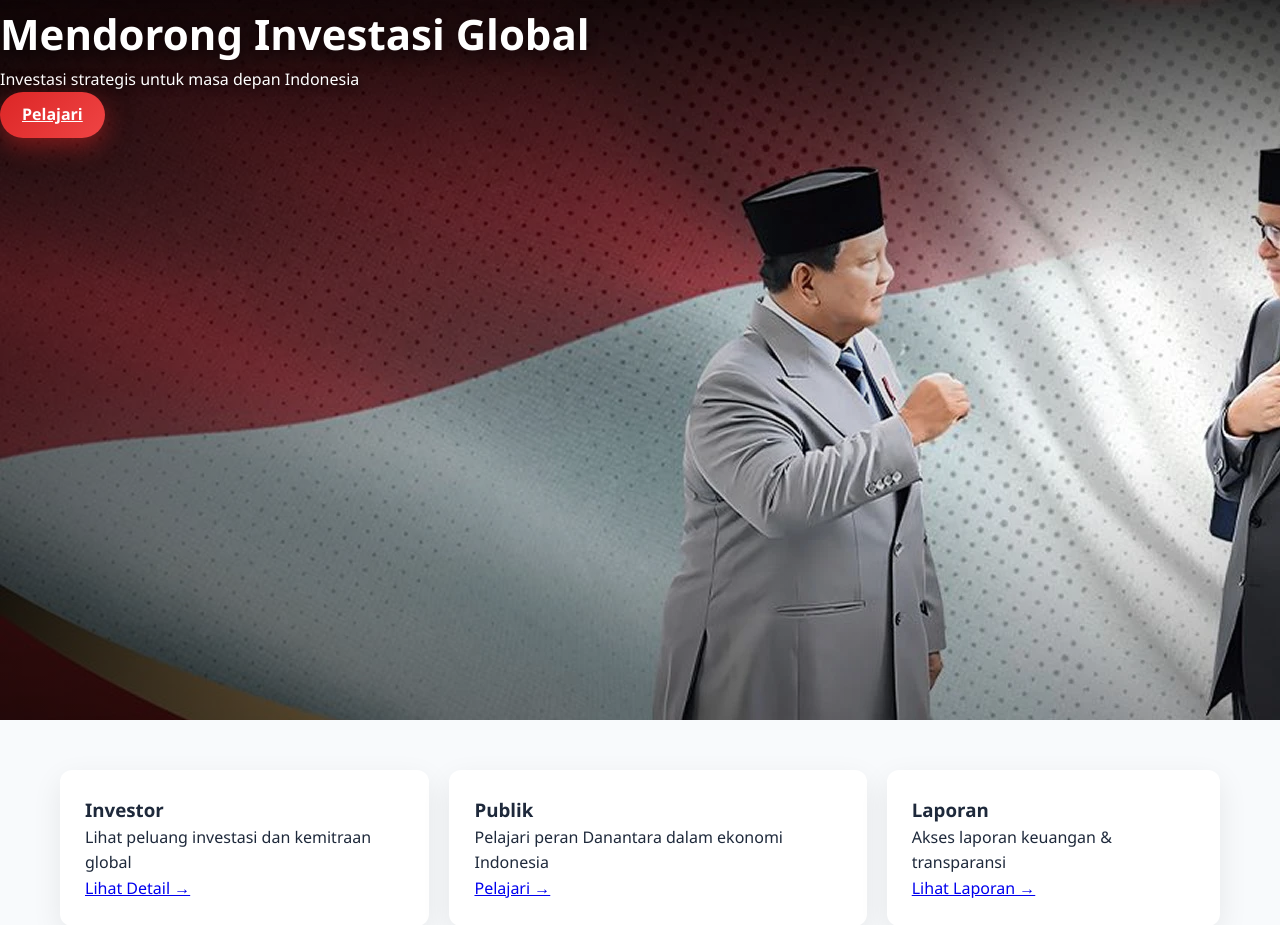
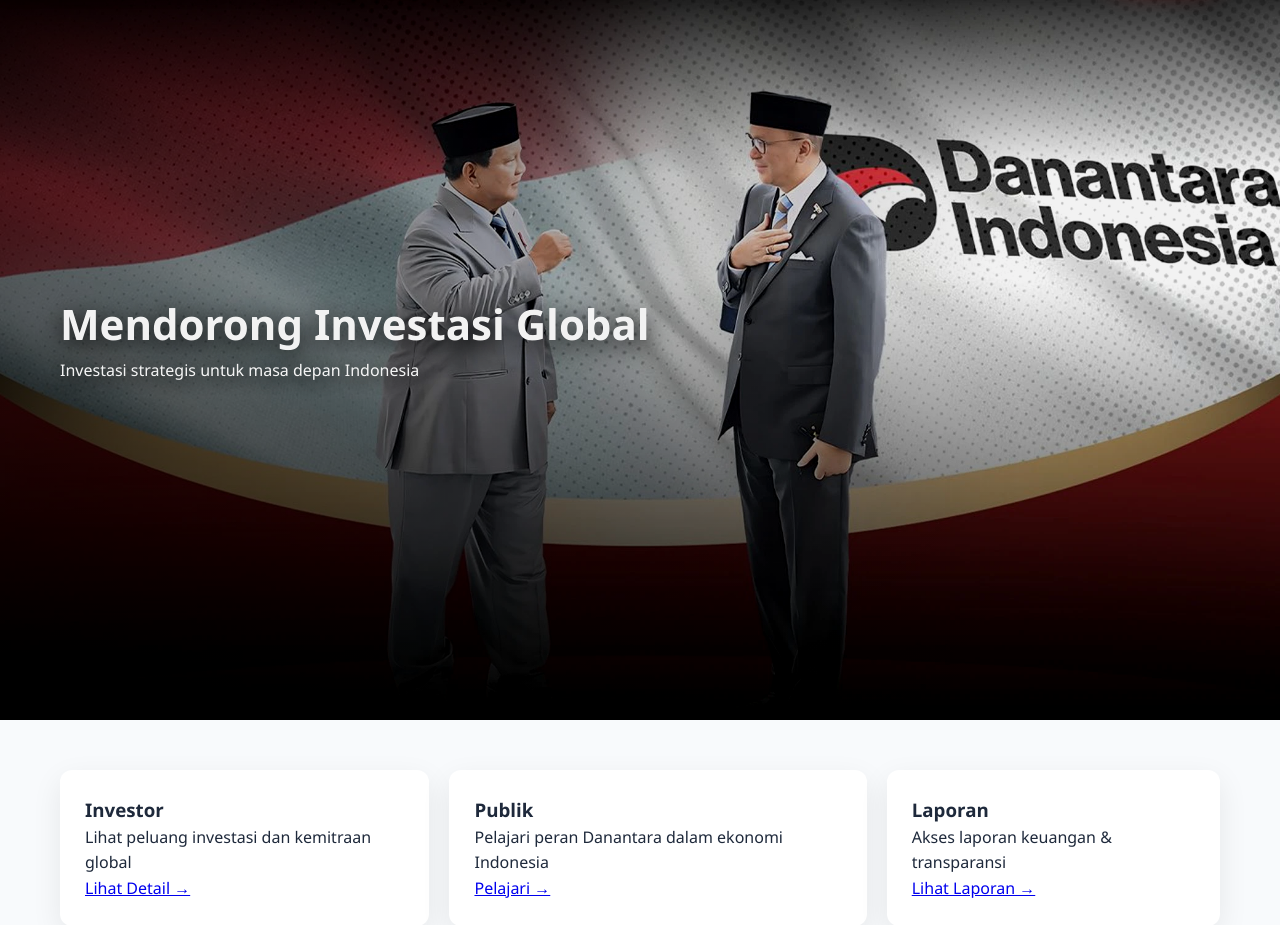
Before and after one commit to JaydenLee24/danantara-redesign, a PHP site: page / in a window 1280 px wide. Shown: the part 86-1011 px from the top of the page. Run offline with PHP 8.4, Linux system fonts and the light colour scheme.

Commit message:
Update style.css

```diff
--- a/css/style.css
+++ b/css/style.css
@@ -247,13 +247,28 @@
 /* HERO SLIDER */
 .slide {
     position: absolute;
+    top: 0;
+    left: 0;
+
     width: 100%;
     height: 100%;
+
+    background-size: cover;
+    background-position: center;
+
+    display: flex;
+    flex-direction: column;
+    align-items: flex-start;
+    justify-content: center;
+
+    padding-left: 60px;
 
     opacity: 0;
     transition: opacity 1s ease-in-out;
 
     z-index: 0;
+
+    filter: contrast(1.05) brightness(0.95);
 }
 
 .slide.active {
@@ -262,19 +277,17 @@
 }
 
 /* ANIMASI MASUK TEKS */
-.slide h1,
-.slide p,
+.slide h1 {
+    text-shadow: 0 6px 25px rgba(0,0,0,0.9);
+}
+
+.slide p {
+    text-shadow: 0 4px 15px rgba(0,0,0,0.85);
+}
 .slide a {
     transform: translateY(20px);
     opacity: 0;
     transition: all 0.8s ease;
-}
-
-.slide.active h1,
-.slide.active p,
-.slide.active a {
-    transform: translateY(0);
-    opacity: 1;
 }
 
 .slide::before {
@@ -296,11 +309,13 @@
 }
 
 .slide h1 {
-    text-shadow: 0 4px 20px rgba(0,0,0,0.9);
+    color: #ffffff;
+    text-shadow: 0 6px 25px rgba(0,0,0,0.95);
 }
 
 .slide p {
-    text-shadow: 0 2px 10px rgba(0,0,0,0.8);
+    color: #f8fafc;
+    text-shadow: 0 4px 15px rgba(0,0,0,0.9);
 }
 
 .slide h1,
@@ -312,7 +327,6 @@
 
 .slide.active {
     opacity: 1;
-    visibility: visible;
 }
 
 .hero-slider h1 {
```
